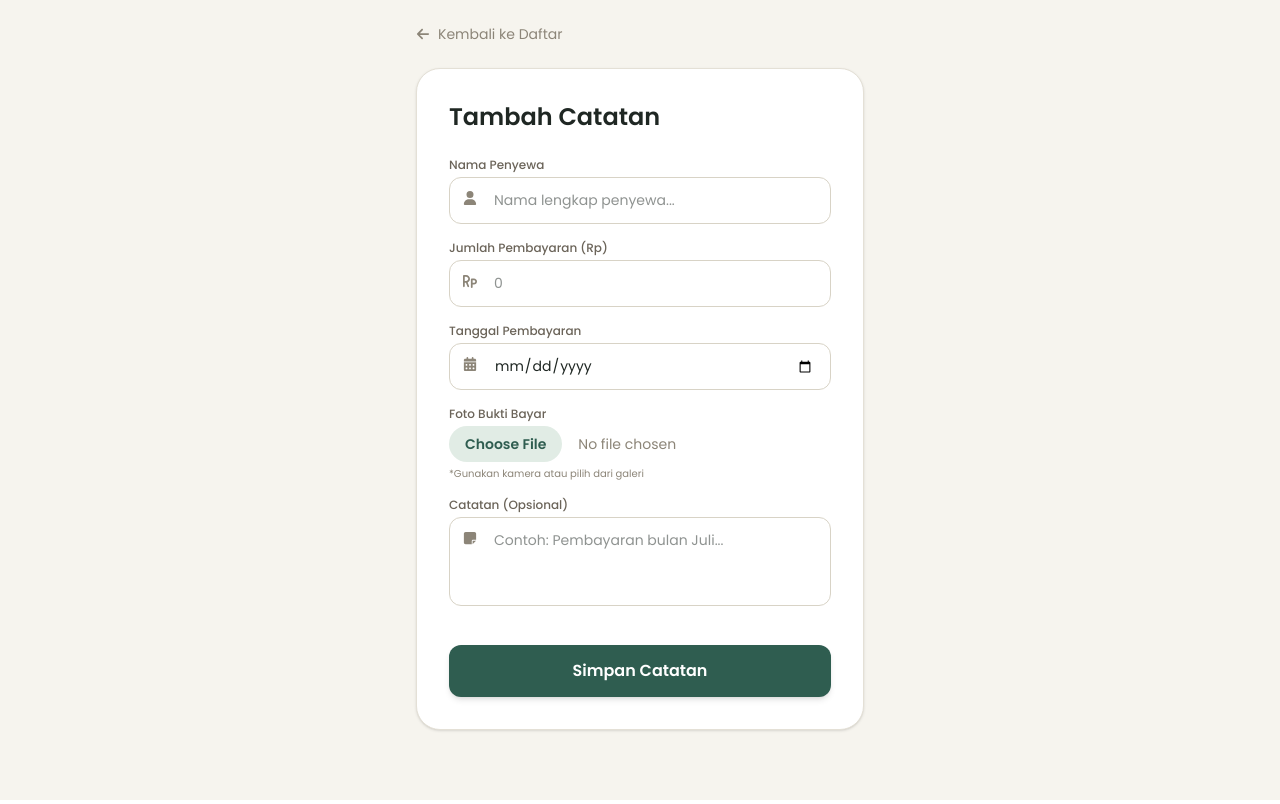
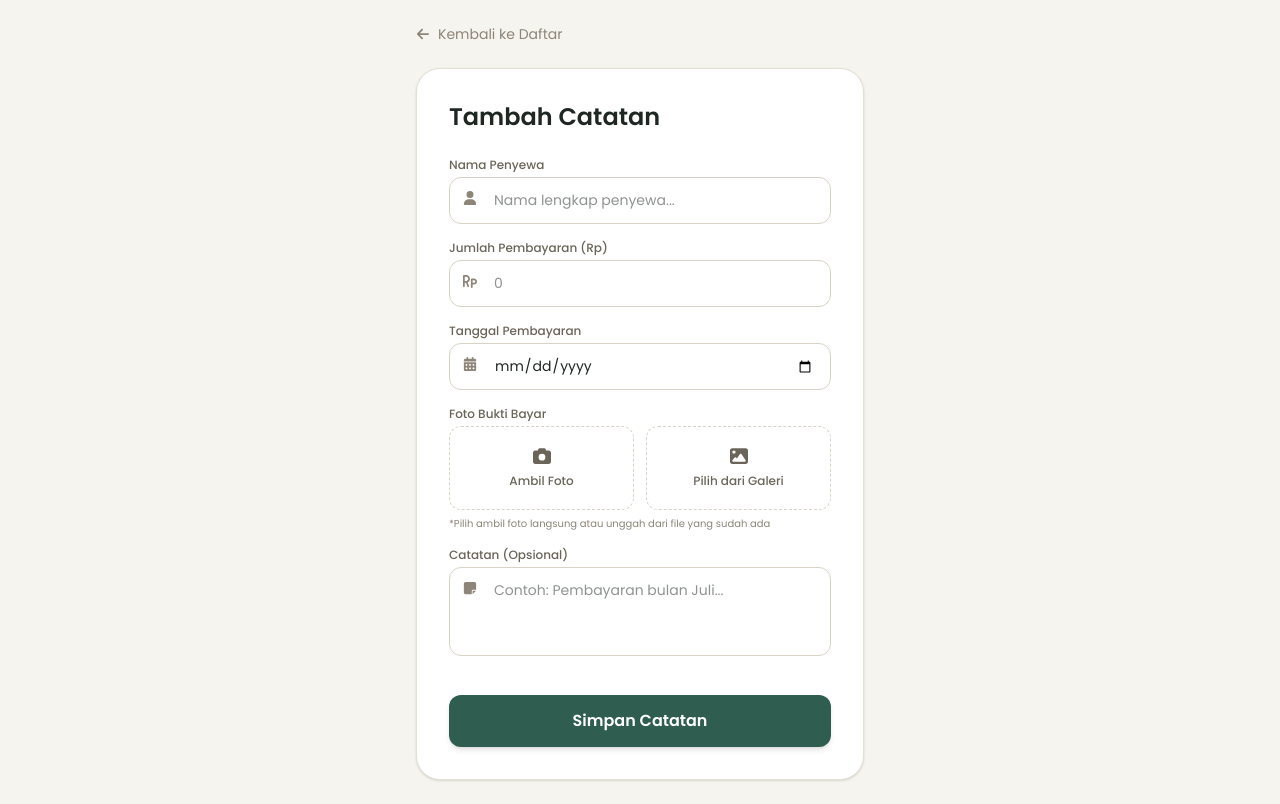
Before and after one commit to TegarAlfaR/Skripsi-FE-Kontrakan, a Next.js app: page /dashboard-owner/payments/create in a window 1280 px wide. Built offline with nearby package versions, Linux system fonts and the light colour scheme; no server answers.

Commit message:
feat: add photo selection in create payment

```diff
--- a/src/app/(owner)/dashboard-owner/payments/create/page.js
+++ b/src/app/(owner)/dashboard-owner/payments/create/page.js
@@ -1,8 +1,9 @@
 "use client";
 
-import { useState } from "react";
+import { useState, useRef } from "react";
 import { useRouter } from "next/navigation";
 import Link from "next/link";
+import Image from "next/image";
 import toast from "react-hot-toast";
 import { createPayment } from "@/services/payment";
 import {
@@ -12,6 +13,8 @@ import {
   FaCalendarDays,
   FaNoteSticky,
   FaCamera,
+  FaImage,
+  FaXmark,
 } from "react-icons/fa6";
 
 function DesignTokens() {
@@ -44,7 +47,27 @@ export default function CreatePaymentPage() {
     notes: "",
   });
   const [photo, setPhoto] = useState(null);
+  const [photoPreview, setPhotoPreview] = useState(null);
   const [loading, setLoading] = useState(false);
+
+  // Ref terpisah untuk kamera & galeri
+  const cameraInputRef = useRef(null);
+  const galleryInputRef = useRef(null);
+
+  const handlePhotoChange = (e) => {
+    const file = e.target.files[0];
+    if (!file) return;
+    setPhoto(file);
+    setPhotoPreview(URL.createObjectURL(file));
+    // reset value biar bisa pilih file yang sama lagi kalau perlu
+    e.target.value = "";
+  };
+
+  const removePhoto = () => {
+    setPhoto(null);
+    if (photoPreview) URL.revokeObjectURL(photoPreview);
+    setPhotoPreview(null);
+  };
 
   const handleSubmit = async (e) => {
     e.preventDefault();
@@ -139,19 +162,74 @@ export default function CreatePaymentPage() {
               </div>
             </div>
 
+            {/* ─── Foto Bukti Bayar ─────────────────────────────── */}
             <div>
               <label className="block text-xs font-medium text-[#6B6459] mb-1">
                 Foto Bukti Bayar
               </label>
+
+              {/* Hidden inputs */}
               <input
+                ref={cameraInputRef}
                 type="file"
                 accept="image/*"
                 capture="environment"
-                onChange={(e) => setPhoto(e.target.files[0])}
-                className="w-full text-sm text-[#8C8578] file:mr-4 file:py-2 file:px-4 file:rounded-full file:border-0 file:text-sm file:font-semibold file:bg-[#E1ECE5] file:text-[#2F5D50] hover:file:bg-[#d0e4d7] cursor-pointer"
+                onChange={handlePhotoChange}
+                className="hidden"
               />
-              <p className="text-[10px] text-[#8C8578] mt-1">
-                *Gunakan kamera atau pilih dari galeri
+              <input
+                ref={galleryInputRef}
+                type="file"
+                accept="image/*"
+                onChange={handlePhotoChange}
+                className="hidden"
+              />
+
+              {photoPreview ? (
+                <div className="relative w-full rounded-xl overflow-hidden border border-[#D8D3C6] bg-[#F6F4EE]">
+                  <div className="relative w-full h-48">
+                    <Image
+                      src={photoPreview}
+                      alt="Preview bukti bayar"
+                      fill
+                      className="object-contain"
+                      unoptimized
+                    />
+                  </div>
+                  <button
+                    type="button"
+                    onClick={removePhoto}
+                    className="absolute top-2 right-2 w-7 h-7 rounded-full bg-black/60 hover:bg-black/75 text-white flex items-center justify-center transition"
+                    aria-label="Hapus foto"
+                  >
+                    <FaXmark className="text-xs" />
+                  </button>
+                </div>
+              ) : (
+                <div className="grid grid-cols-2 gap-3">
+                  <button
+                    type="button"
+                    onClick={() => cameraInputRef.current?.click()}
+                    className="flex flex-col items-center justify-center gap-2 py-5 rounded-xl border border-dashed border-[#D8D3C6] text-[#6B6459] hover:border-[#2F5D50] hover:text-[#2F5D50] hover:bg-[#F6F4EE] transition"
+                  >
+                    <FaCamera className="text-lg" />
+                    <span className="text-xs font-medium">Ambil Foto</span>
+                  </button>
+                  <button
+                    type="button"
+                    onClick={() => galleryInputRef.current?.click()}
+                    className="flex flex-col items-center justify-center gap-2 py-5 rounded-xl border border-dashed border-[#D8D3C6] text-[#6B6459] hover:border-[#2F5D50] hover:text-[#2F5D50] hover:bg-[#F6F4EE] transition"
+                  >
+                    <FaImage className="text-lg" />
+                    <span className="text-xs font-medium">
+                      Pilih dari Galeri
+                    </span>
+                  </button>
+                </div>
+              )}
+
+              <p className="text-[10px] text-[#8C8578] mt-1.5">
+                *Pilih ambil foto langsung atau unggah dari file yang sudah ada
               </p>
             </div>
 
```
